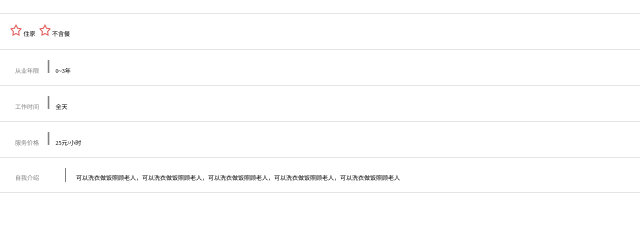
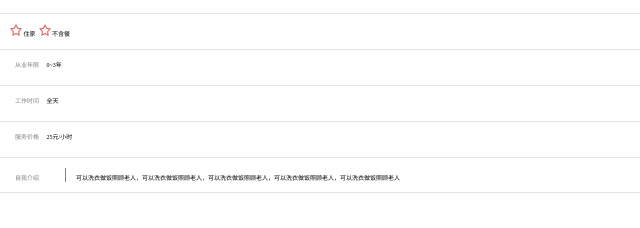
Before and after one commit to suxiaozhua/task05.github.io, a plain HTML site: page index.html in a window 1280 px wide. Shown: the part 258-486 px from the top of the page, 0-640 px from the left. Drawn offline with Linux system fonts and the light colour scheme.

Commit message:
Update index.html

```diff
--- a/index.html
+++ b/index.html
@@ -32,13 +32,13 @@
     				<p><img src="./images/RedStar.png" alt="redstar" width="12" height="12">&nbsp住家&nbsp&nbsp<img src="./images/RedStar.png" alt="redstar" width="12" height="12">&nbsp不含餐</p>
     			</div>
     			<div id="column">
-    				<p><span>从业年限&nbsp<img src="./images/columnImg.png" alt="redstar" width="15" height="13"></span>0~3年</p>
+    				<p><span>从业年限&nbsp&nbsp&nbsp</span>&nbsp&nbsp0~3年</p>
     			</div>
     			<div id="column">
-    				<p><span>工作时间&nbsp<img src="./images/columnImg.png" alt="redstar" width="15" height="13"></span>全天</p>
+    				<p><span>工作时间&nbsp&nbsp&nbsp</span>&nbsp&nbsp全天</p>
     			</div>
     			<div id="column">
-    				<p><span>服务价格&nbsp<img src="./images/columnImg.png" alt="redstar" width="15" height="13"></span>25元/小时</p>
+    				<p><span>服务价格&nbsp&nbsp&nbsp</span>&nbsp&nbsp25元/小时</p>
     			</div>
     			<div id="self">
 	    			<div id="selfIntroduction">
```
